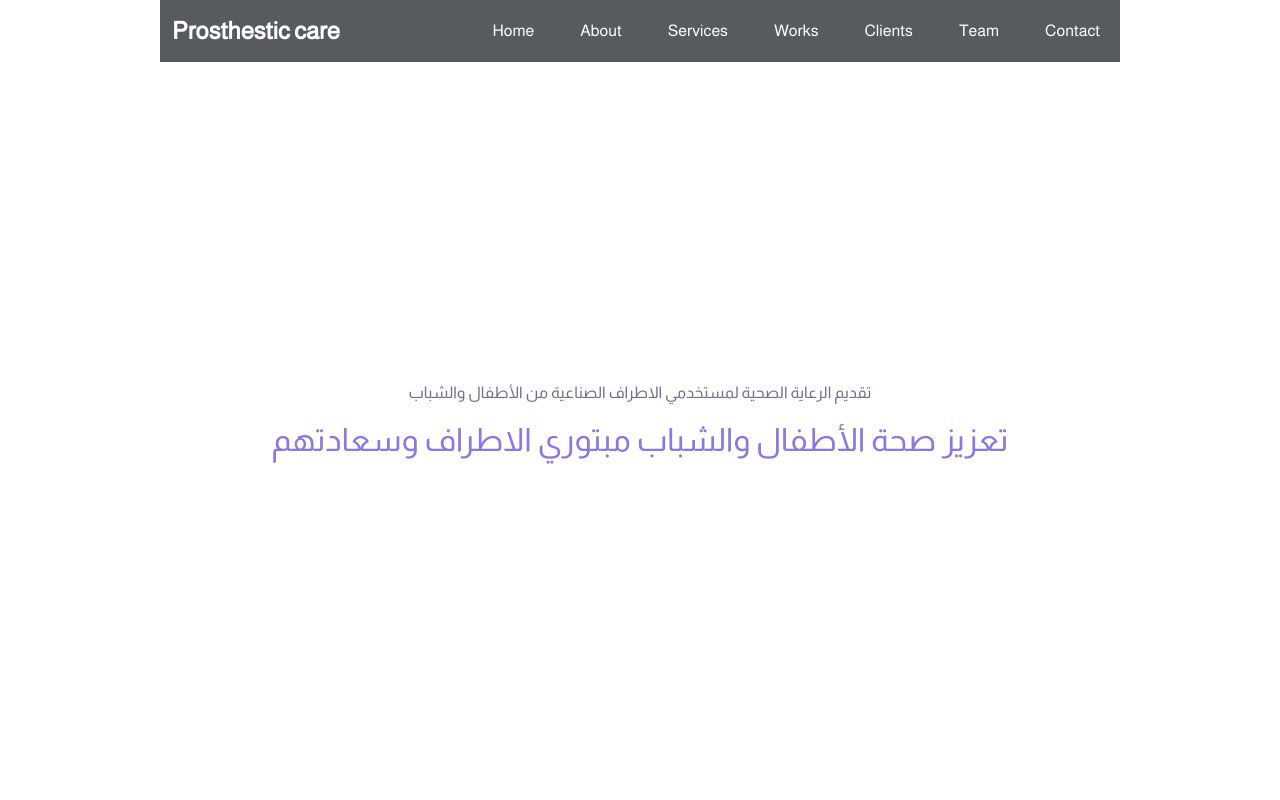
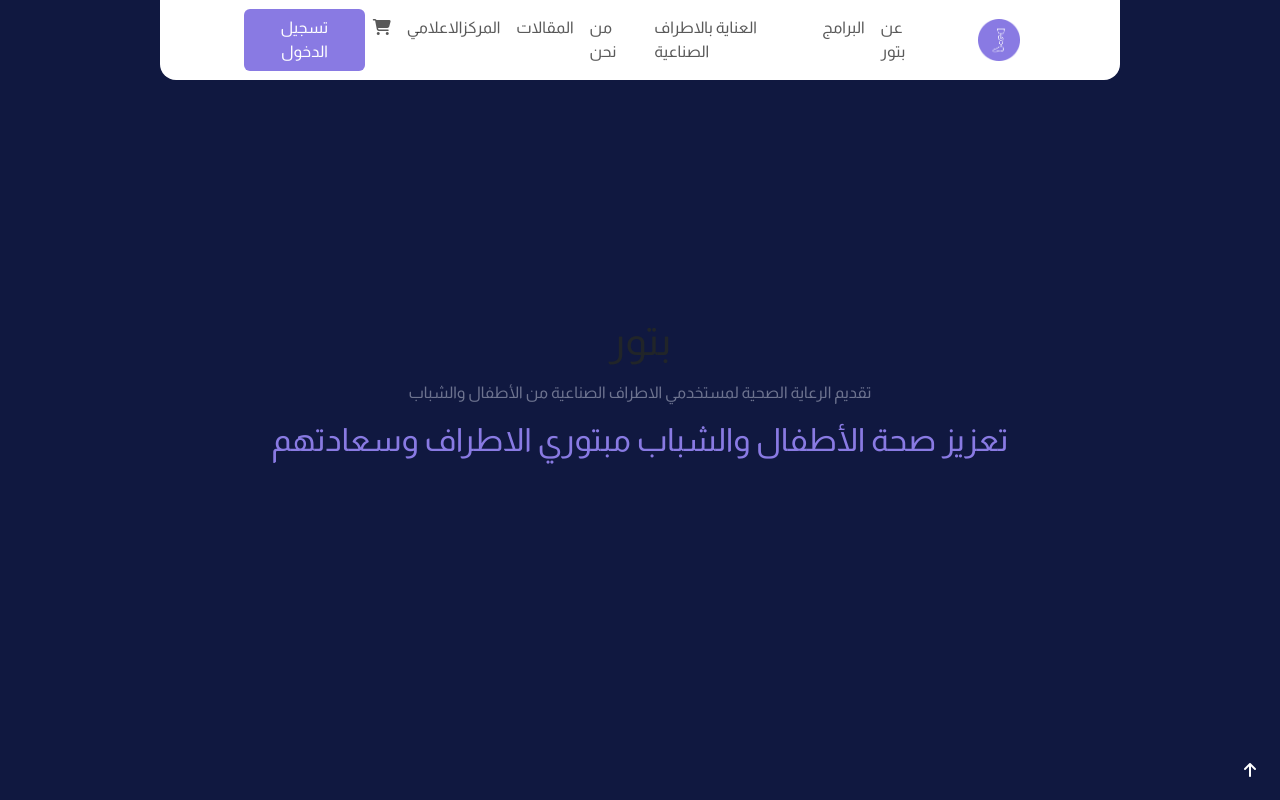
Before and after one commit to Omran950/Frontend-task, a plain HTML site: page index.html in a window 1280 px wide. Shown: the top 800 px of the page. Drawn offline with Linux system fonts and the light colour scheme; a web font is replaced by a local one.

Commit message:
add webfonts for fontawesome and add some links and styles for navbar

```diff
--- a/css/style.css
+++ b/css/style.css
@@ -39,6 +39,15 @@ body {
 
 .button-color {
   background-color: var(--button-color);
+  color: white;
+}
+
+.btn:hover {
+  opacity: 0.8;
+}
+
+.w-85 {
+  width: 85%;
 }
 
 h2 {
@@ -63,34 +72,6 @@ a {
 /* End Global */
 
 /* Navigation Bar */
-.navbar-expand-lg .navbar-nav .nav-link {
-  margin-left: 30px;
-  text-align: center;
-  color: white;
-}
-
-.navbar .navbar-nav a {
-  position: relative;
-}
-
-.navbar .navbar-nav a::after {
-  content: "";
-  width: 0%;
-  height: 2px;
-  background-color: var(--secondert-color);
-  position: absolute;
-  bottom: -2px;
-  left: 0;
-  transition: all 0.5s;
-}
-
-.navbar .navbar-nav .active {
-  color: var(--main-color);
-}
-
-.navbar .navbar-nav .active::after {
-  width: 100%;
-}
 
 /* End Navigation Bar */
 
@@ -159,3 +140,29 @@ a.arrow {
 }
 
 /* End Fixed Icon */
+
+/* Media Queries */
+
+@media (max-width: 576px) {
+}
+
+/* Medium devices (tablets, 768px and up) */
+@media (max-width: 768px) {
+}
+
+/* Large devices (desktops, 992px and up) */
+@media (max-width: 992px) {
+  nav .navbar-example #navbar-example #login-btn {
+    display: none;
+  }
+}
+
+/* X-Large devices (large desktops, 1200px and up) */
+@media (max-width: 1200px) {
+}
+
+/* XX-Large devices (larger desktops, 1400px and up) */
+@media (max-width: 1400px) {
+}
+
+/* End Media Queries */
--- a/index.html
+++ b/index.html
@@ -13,14 +13,13 @@
   <body data-bs-spy="scroll" data-bs-target="#navbar-example">
     <!-- Navigation Bar -->
     <nav
-      class="navbar navbar-expand-lg bg-dark bg-opacity-75 fixed-top w-75 mx-auto"
+      class="navbar navbar-expand-lg rounded-bottom-4 fixed-top w-75 mx-auto bg-white text-mainColor"
     >
-      <div class="container text-white" id="navbar-example">
-        <a class="navbar-brand fs-4 fw-bold text-white" href="#about"
-          >Prosthestic care</a
-        >
+      <div class="container w-85" id="navbar-example">
+        <!-- bars icon -->
         <button
-          class="navbar-toggler"
+          class="navbar-toggler border-0"
+          text-mainColor
           type="button"
           data-bs-toggle="collapse"
           data-bs-target="#navbarSupportedContent"
@@ -28,49 +27,60 @@
           aria-expanded="false"
           aria-label="Toggle navigation"
         >
-          <i class="fa-solid fa-bars text-white fs-2"></i>
+          <i class="fa-solid fa-bars fs-4 text-mainColor"></i>
         </button>
+
         <div class="collapse navbar-collapse" id="navbarSupportedContent">
-          <ul class="navbar-nav ms-auto">
+          <!-- login button -->
+          <button type="button" id="login-btn" class="btn button-color">
+            تسجيل الدخول
+          </button>
+          <!-- links -->
+          <ul class="navbar-nav mx-auto flex-row-reverse">
             <li class="nav-item">
-              <a
-                class="nav-link home-link active"
-                aria-current="page"
-                href="#home"
-                >Home</a
+              <a class="nav-link" aria-current="page" href="#">عن بتور</a>
+            </li>
+            <li class="nav-item">
+              <a class="nav-link" aria-current="page" href="#"> البرامج</a>
+            </li>
+            <li class="nav-item">
+              <a class="nav-link" aria-current="page" href="#"
+                >العناية بالاطراف الصناعية</a
               >
             </li>
             <li class="nav-item">
-              <a class="nav-link about-link" href="#about">About</a>
+              <a class="nav-link" aria-current="page" href="#">من نحن</a>
             </li>
             <li class="nav-item">
-              <a class="nav-link ser-link" href="#services">Services</a>
+              <a class="nav-link" aria-current="page" href="#">المقالات</a>
             </li>
             <li class="nav-item">
-              <a class="nav-link work-link" href="#portfolio">Works</a>
+              <a class="nav-link" aria-current="page" href="#"
+                >المركزالاعلامي</a
+              >
             </li>
             <li class="nav-item">
-              <a class="nav-link client-link" href="#testimonials">Clients</a>
-            </li>
-            <li class="nav-item">
-              <a class="nav-link team-link" href="#team">Team</a>
-            </li>
-            <li class="nav-item">
-              <a class="nav-link contact-link" href="#contact">Contact</a>
+              <a class="nav-link" aria-current="page" href="#"
+                ><i class="fa-solid fa-cart-shopping"></i
+              ></a>
             </li>
           </ul>
         </div>
+        <!-- logo -->
+        <a class="navbar-brand text-end" href="#"
+          ><img src="images/icon.png" alt="logo" class="w-50"
+        /></a>
       </div>
     </nav>
 
     <!-- Header -->
     <header
       id="home"
-      class="vh-100 d-flex justify-content-center align-items-center"
+      class="vh-100 d-flex justify-content-center align-items-center bg-mainColor"
     >
-      <div class="inner text-center text-white mb-3">
+      <div class="inner text-center mb-3">
         <h1 class="mb-3">بتور</h1>
-        <p class="text-center text-white fs-1 fw-bold">
+        <p class="text-center fs-1 fw-bold">
           <span id="element"></span>
         </p>
         <p>تقديم الرعاية الصحية لمستخدمي الاطراف الصناعية من الأطفال والشباب</p>
```
Also changed, not shown: webfonts/fa-brands-400.ttf (added), webfonts/fa-brands-400.woff2 (added), webfonts/fa-regular-400.ttf (added), webfonts/fa-regular-400.woff2 (added), webfonts/fa-solid-900.ttf (added), webfonts/fa-solid-900.woff2 (added), webfonts/fa-v4compatibility.ttf (added), webfonts/fa-v4compatibility.woff2 (added).
